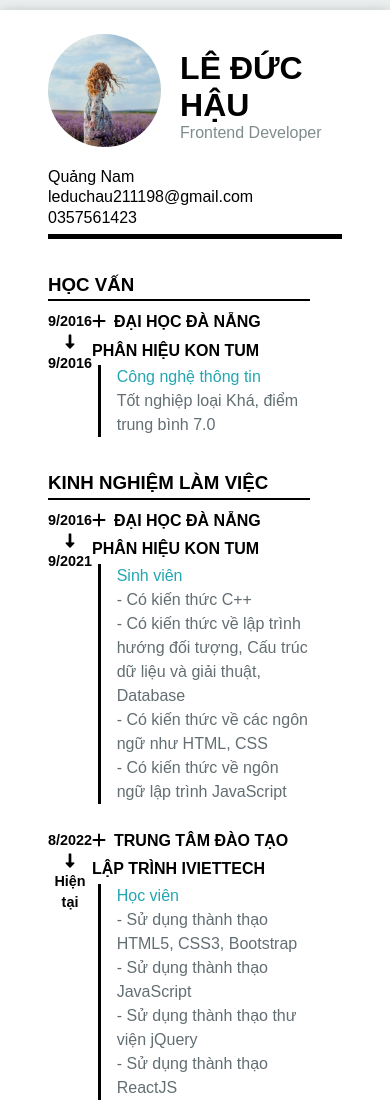
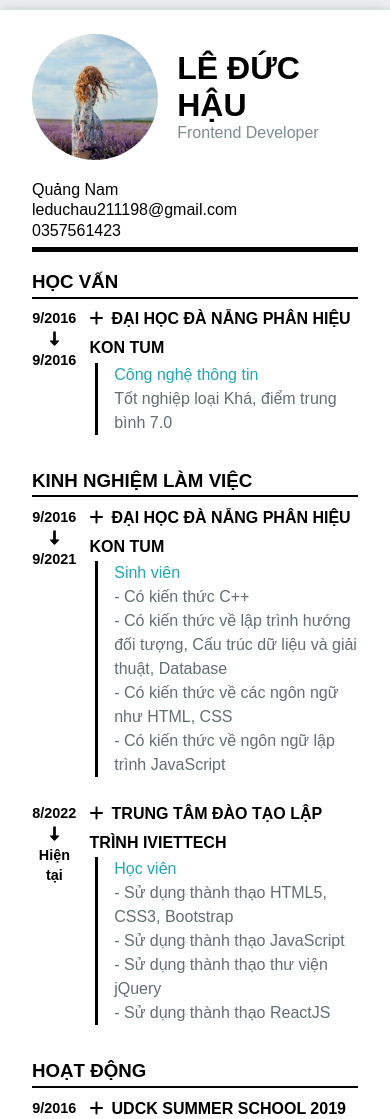
Before and after one commit to ngubedu/Cv_leduchau, a plain HTML site: page index.html in a window 390 px wide. Shown: the top 1119 px of the page. Drawn offline with Linux system fonts and the light colour scheme.

Commit message:
add new2

```diff
--- a/css/index.css
+++ b/css/index.css
@@ -41,7 +41,6 @@
     header .header__left .header__logo img {
         max-width: 100%;
         width: 140px;
-        max-height: 100%;
         border-radius: 50%;
     }
 
--- a/css/reponsive.css
+++ b/css/reponsive.css
@@ -1,6 +1,12 @@
 @media (max-width: 809px) {
     .content {
         display: block;
+    }
+    .col_left {
+        width: 100%;
+    }
+    .col_right {
+        width: 100%;
     }
 }
 
@@ -12,3 +18,16 @@
         text-align: justify;
     }
 }
+
+@media (max-width: 436px) {
+    header {
+        margin: 0 2rem;
+    }
+    .content {
+        margin: 1rem 2rem;
+    }
+    .col_left .text_one .text1_content .text1_year {
+        margin-right: .8rem;
+        line-height: 1.3rem;
+    }
+}
```
